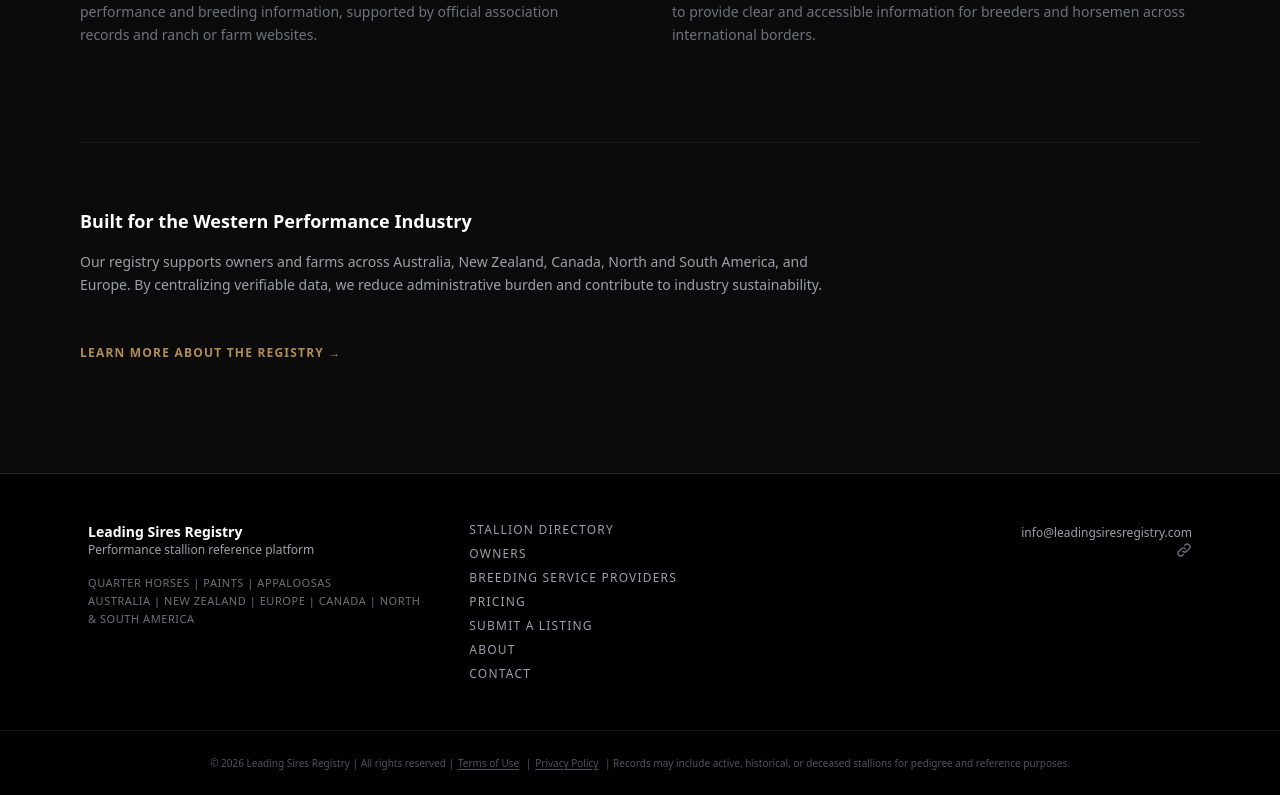
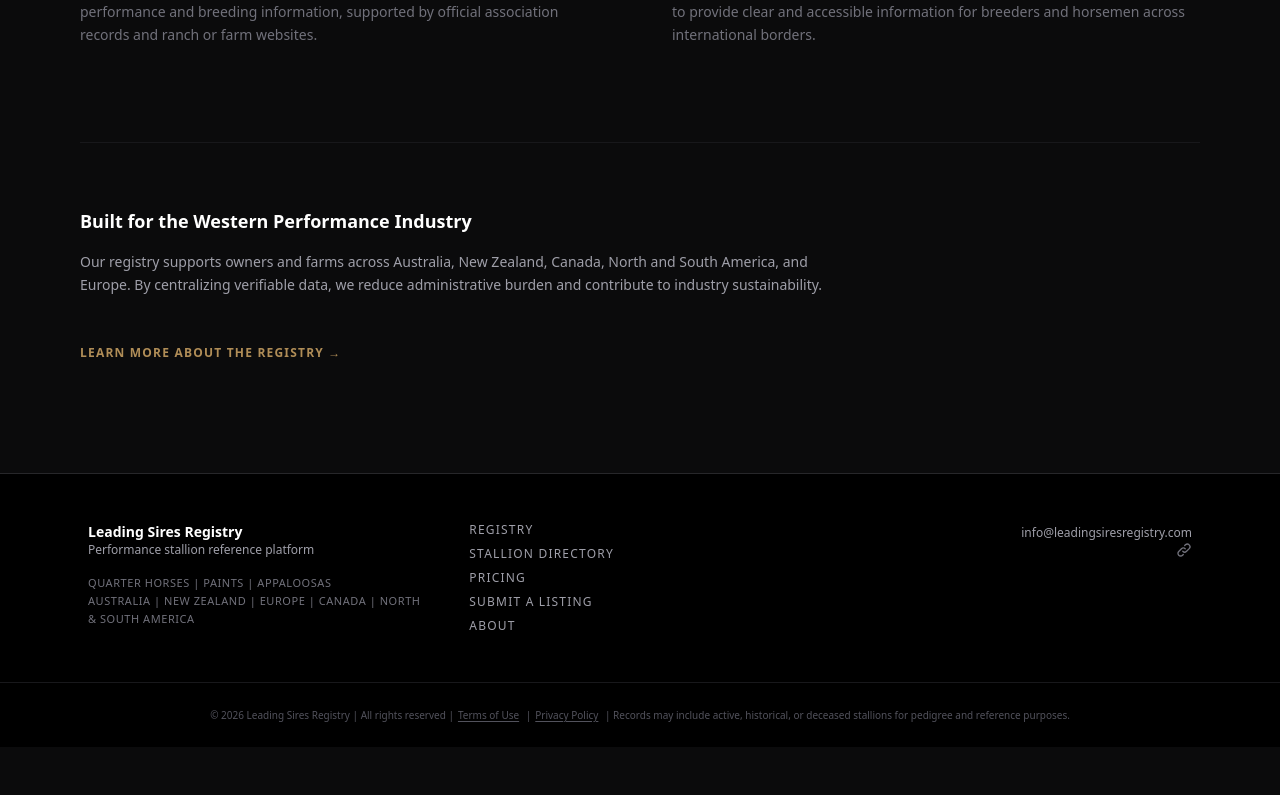
Before and after one commit to shahjalal-web/stallion-registry, a Next.js app: page / in a window 1280 px wide. Shown: the part 826-1621 px from the top of the page. After the commit the page ends 1573 px from the top, so only its background shows below. Built offline with nearby package versions, Linux system fonts and the light colour scheme.

Commit message:
after update footer

```diff
--- a/src/components/layout/Footer.tsx
+++ b/src/components/layout/Footer.tsx
@@ -21,20 +21,21 @@
         {/* Navigation Section - Updated Titles from Image 4 */}
         <div className="flex flex-col space-y-2 text-xs uppercase tracking-widest text-center md:text-left">
           <Link
+            href="/"
+            className="hover:text-white transition-colors"
+          >
+            Registry
+          </Link>
+          <Link
             href="/stallions"
             className="hover:text-white transition-colors"
           >
             Stallion Directory
           </Link>
-          <Link href="/" className="hover:text-white transition-colors">
+          {/* <Link href="/" className="hover:text-white transition-colors">
             Owners
-          </Link>
-          <Link
-            href="/"
-            className="hover:text-white transition-colors"
-          >
-            Breeding Service Providers
-          </Link>
+          </Link> */}
+
           <Link href="/pricing" className="hover:text-white transition-colors">
             Pricing
           </Link>
@@ -47,9 +48,9 @@
           <Link href="/about" className="hover:text-white transition-colors">
             About
           </Link>
-          <Link href="/" className="hover:text-white transition-colors">
+          {/* <Link href="/" className="hover:text-white transition-colors">
             Contact
-          </Link>
+          </Link> */}
         </div>
 
         {/* Contact Section - Updated from Image 4 */}
```
